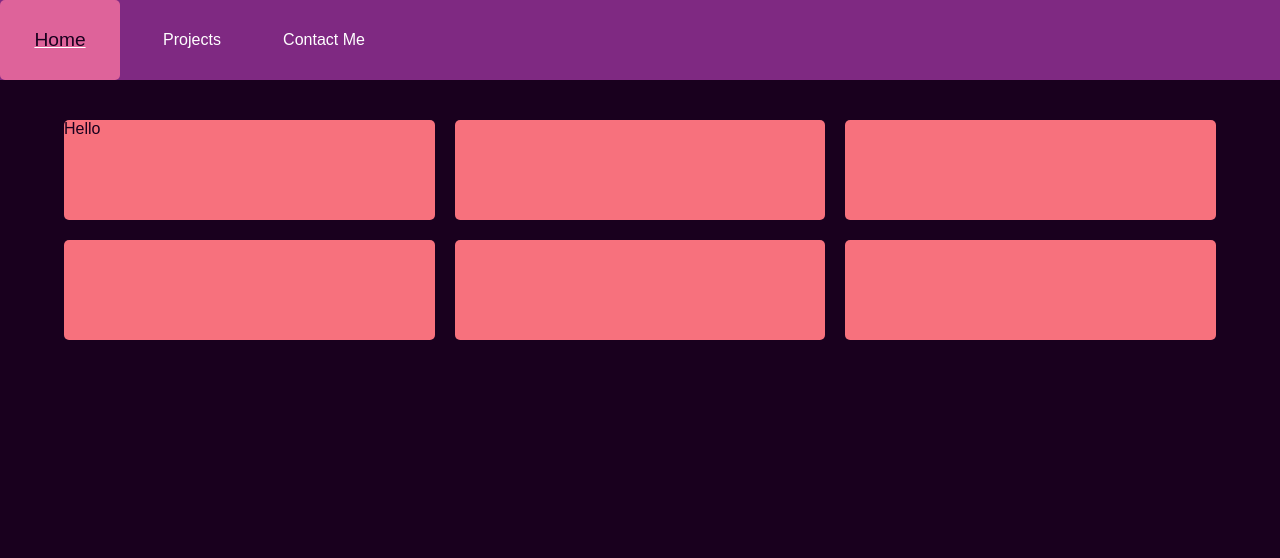
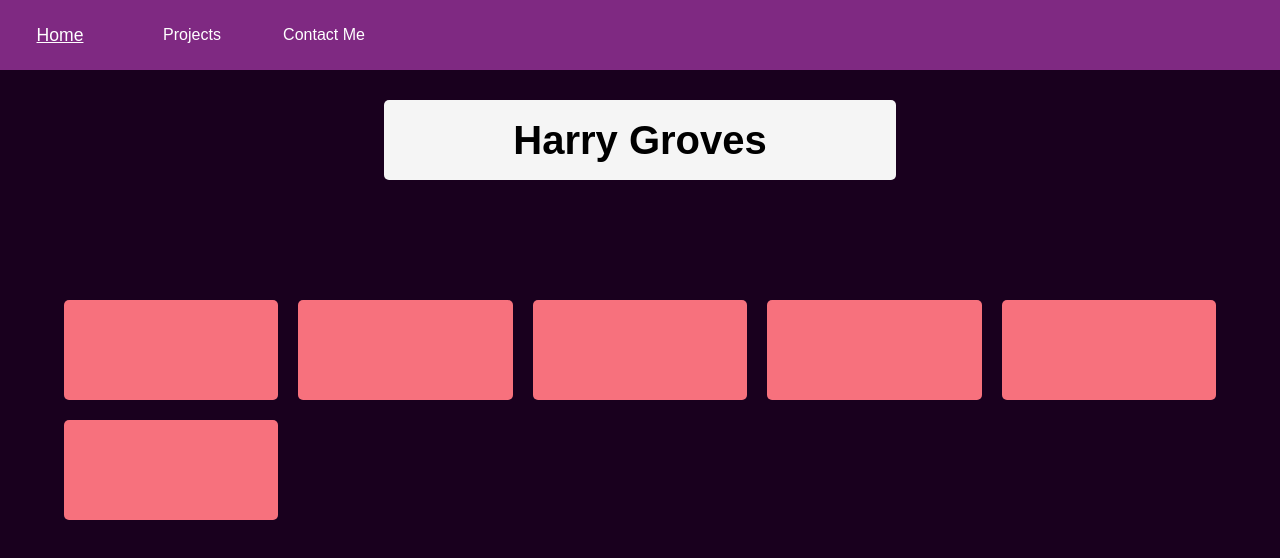
Before and after one commit to Harry-GRO/Harry-GRO.github.io, a plain HTML site: page index.html in a window 1280 px wide. Drawn offline with Linux system fonts and the light colour scheme.

Commit message:
navbar change, header start (more to do)

```diff
--- a/index.html
+++ b/index.html
@@ -9,16 +9,20 @@
   <link rel="stylesheet" href="./stylesheets/styles.css">
 </head>
 <body>
-  <div class="navbar slideInTop">
+  <div class="navbar">
     <ul>
-      <li><a class="currentPageNavbarItem" href="./index.html">Home</a></li>
-      <li><a href="./projects.html">Projects</a></li>
-      <li><a href="./contact.html">Contact Me</a></li>
+      <li class="slideInTop animate animate--fast"><a class="currentPageNavbarItem" href="./index.html">Home</a></li>
+      <li class="slideInTop animate animate--medium"><a href="./projects.html">Projects</a></li>
+      <li class="slideInTop animate animate--slow"><a href="./contact.html">Contact Me</a></li>
     </ul>
   </div>
   <main>
+    <div class="container">
+      <h1>Harry Groves</h1>
+    </div>
+
     <div class="grid">
-      <div class="gridItem slideInBottom animate--before animate--fast">Hello</div>
+      <div class="gridItem slideInBottom animate--before animate--fast"></div>
       <div class="gridItem slideInBottom animate--before animate--medium"></div>
       <div class="gridItem slideInBottom animate--before animate--slow"></div>
       <div class="gridItem slideInBottom animate--before animate--fast animate--delay--half"></div>
--- a/stylesheets/animations.css
+++ b/stylesheets/animations.css
@@ -42,9 +42,7 @@
 
 .slideInTop {
     animation-name: slideInTop;
-    animation-timing-function: ease-out;
-    animation-iteration-count: 1;
-    animation-direction: normal;
+    animation-timing-function: ease;
 }
 
 @keyframes slideInBottom {
@@ -59,6 +57,4 @@
 .slideInBottom {
     animation-name: slideInBottom;
     animation-timing-function: ease-in-out;
-    animation-iteration-count: 1;
-    animation-direction: normal;
 }
--- a/stylesheets/styles.css
+++ b/stylesheets/styles.css
@@ -23,7 +23,7 @@ body {
     top: 0;
     display: flex;
     width: 100%;
-    height: 80px;
+    height: 70px;
     z-index: 1000;
 }
 
@@ -65,8 +65,6 @@ body {
     font-size: 1.2rem;
     border-radius: 5px;
     text-decoration: underline white;
-    color: var(--palette-colour-5);
-    background-color: var(--palette-colour-3);
 }
 
 .grid {
@@ -75,7 +73,7 @@ body {
     margin: 120px 5% 0 5%;
     gap: 20px;
     width: 90%;
-    grid-template-columns: repeat(auto-fit ,minmax(300px, 1fr));
+    grid-template-columns: repeat(auto-fit ,minmax(200px, 1fr));
     grid-auto-rows: 100px;
 }
 
@@ -91,3 +89,29 @@ body {
     transform: scale(1.05);
     box-shadow: 0 0 20px rgba(0, 0, 0, 0.3);
 }
+
+.container {
+    background-color: whitesmoke;
+    display: flex;
+    justify-content: center;
+    text-align: center;
+    color: black;
+    height: 80px;
+    width: 40%;
+    min-width: 300px;
+    border-radius: 5px;
+    margin: 100px auto 0 auto;
+
+    transition: all 0.3s;
+}
+
+.container h1 {
+    font-size: 2.5rem;
+    margin: auto;
+}
+
+.container:hover {
+    background-color: var(--palette-colour-1);
+    transform: scale(1.05);
+    box-shadow: 0 0 20px rgba(0, 0, 0, 0.3);
+}
```
Also changed, not shown: contact.html (+4 -4 lines), projects.html (+4 -4 lines).
